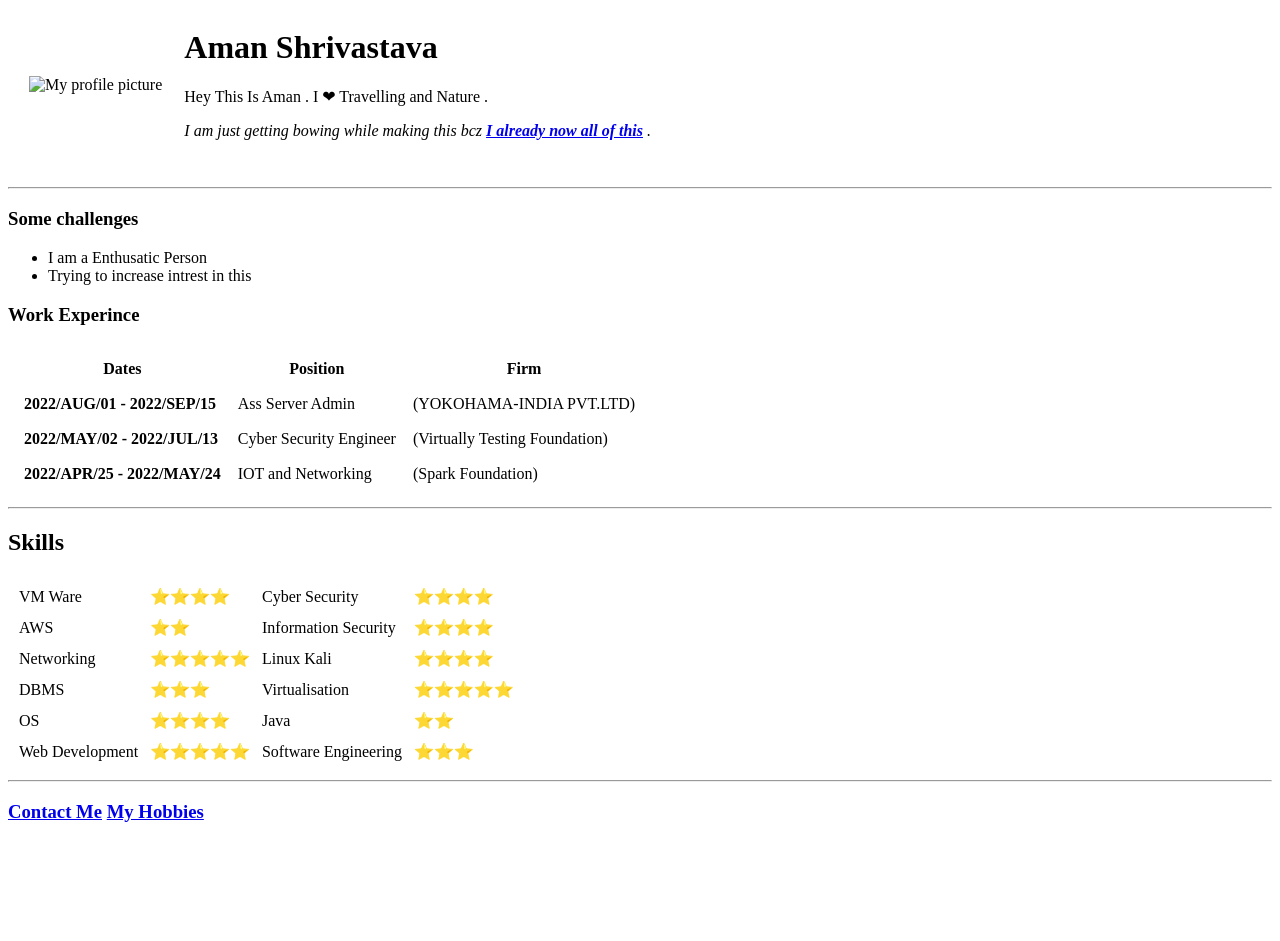
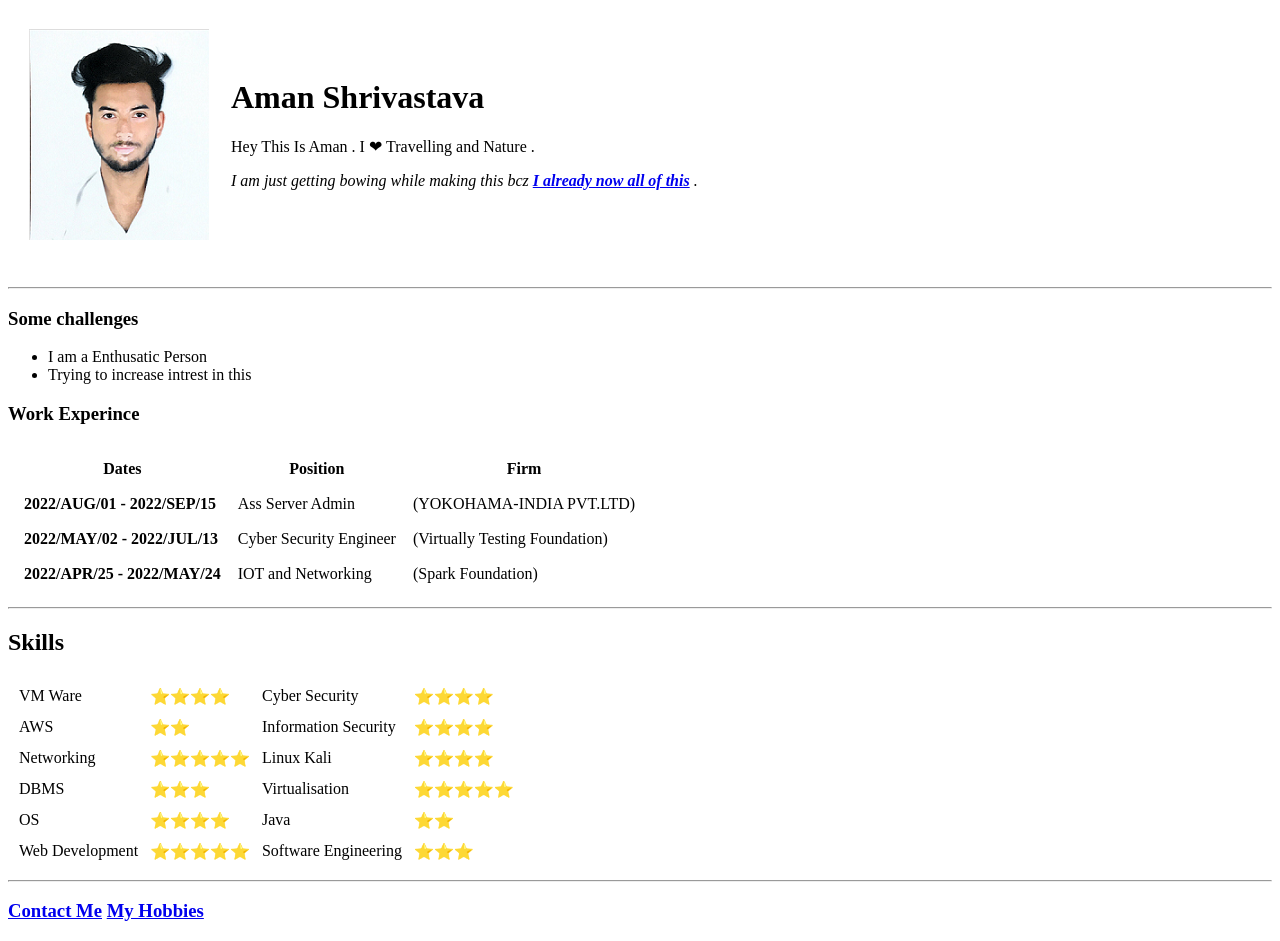
Before and after one commit to AmanShrivastava7771/CV, a plain HTML site: page index.html in a window 1280 px wide. Before the commit the page ends 842 px from the top, so only its background shows below. Drawn offline with Linux system fonts and the light colour scheme.

Commit message:
Update index.html

```diff
--- a/index.html
+++ b/index.html
@@ -5,7 +5,7 @@
 <body>
 	<table cellspacing="20">
 		<tr>
-			<td><img src ="images/My pic.PNG" sizes="2px" alt="My profile picture"></td>
+			<td><img src ="My pic.PNG" sizes="2px" alt="My profile picture"></td>
 			<td><h1>Aman Shrivastava</h1>
 			<p>Hey This Is Aman . I ❤  Travelling and Nature .</p>
 			<p> <em>I am just getting bowing while making this bcz <Strong><a href="https://myselfweb.w3spaces.com"> I already now all of this</a></Strong> .<em></p>
```
